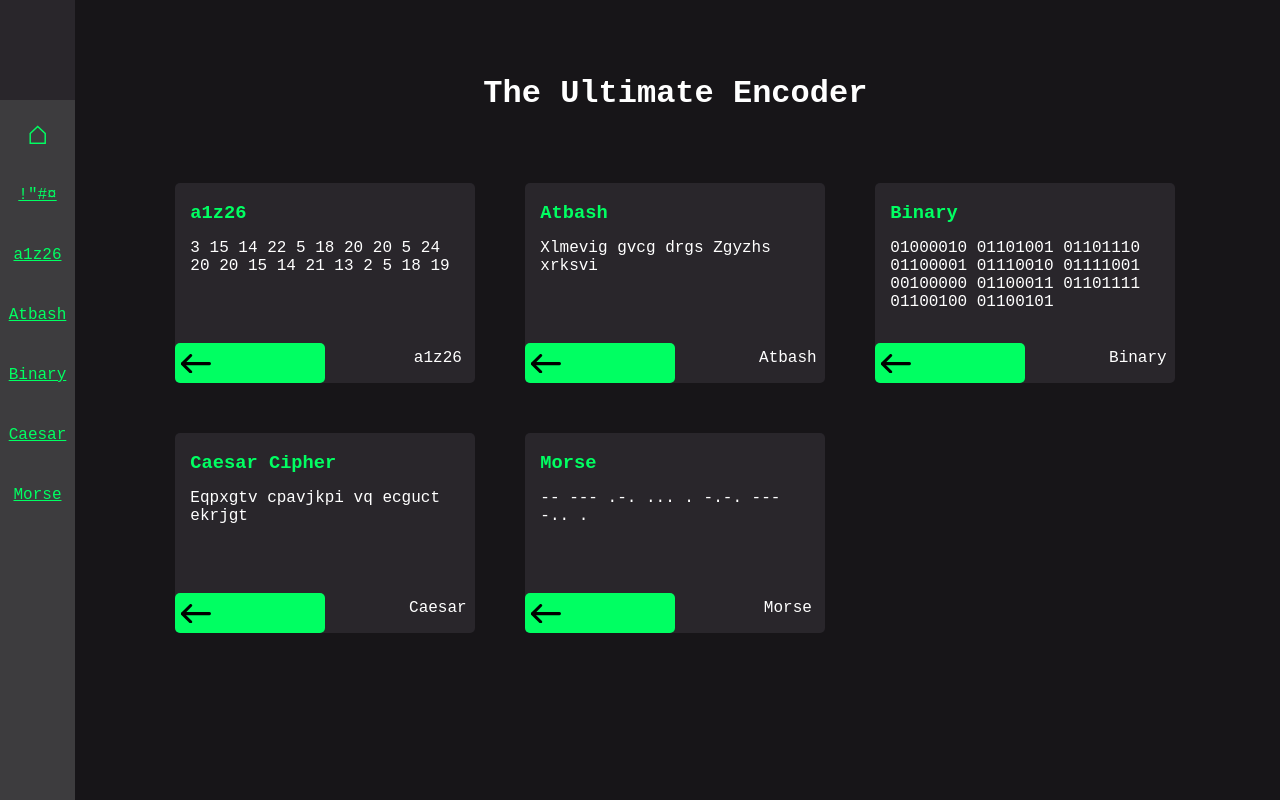
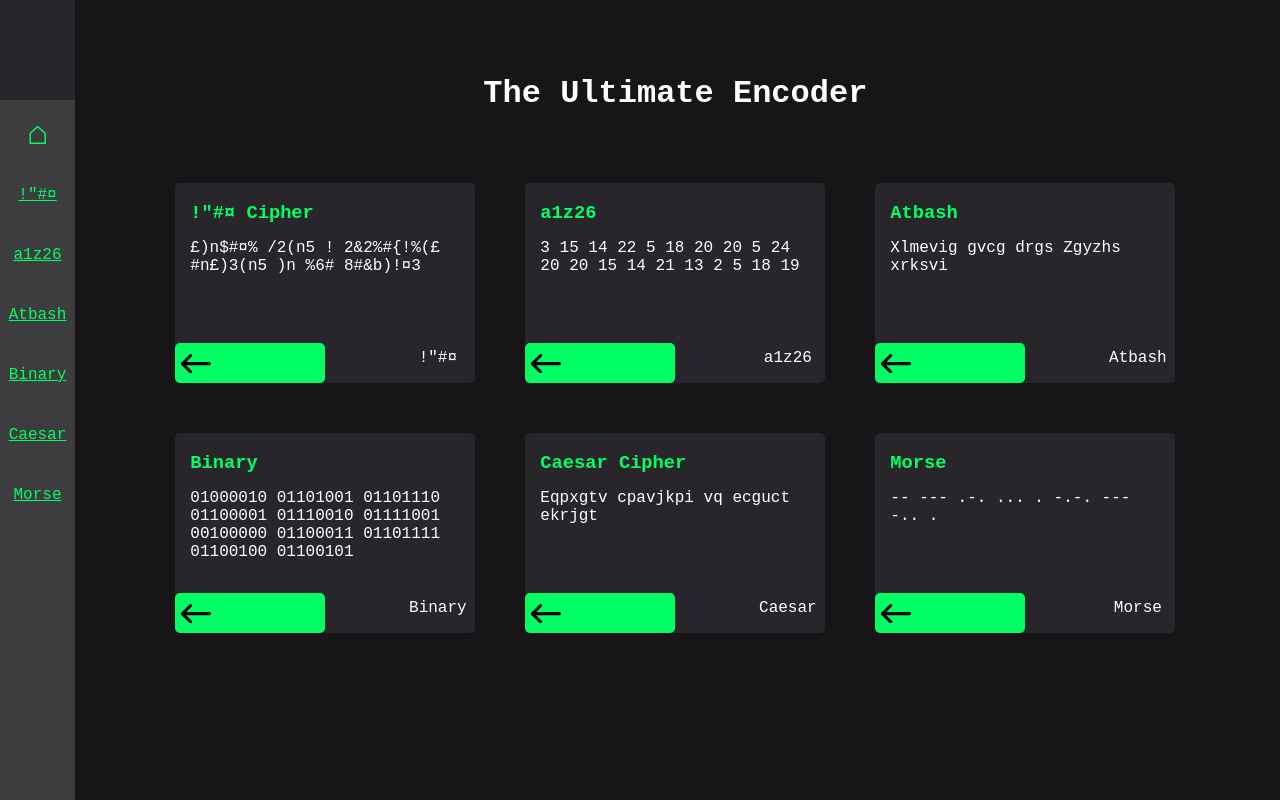
Before and after one commit to Jun1l1ll1/Encoder, a SvelteKit app: page / in a window 1280 px wide. Built offline with nearby package versions, Linux system fonts and the light colour scheme; a web font is replaced by a local one.

Commit message:
added qwer to home page

```diff
--- a/src/routes/+page.svelte
+++ b/src/routes/+page.svelte
@@ -5,6 +5,7 @@
     import Icons from "$lib/components/Icons.svelte";
 
     let ciphers = {
+        "!\"#¤ Cipher": {"code":"qwer", "txt":"£)n$#¤% /2(n5 ! 2&2%#{!%(£ #n£)3(n5 )n %6# 8#&b)!¤3"},
         "a1z26": {"code":"a1z26", "txt":"3 15 14 22 5 18 20  20 5 24 20  20 15  14 21 13 2 5 18 19"},
         "Atbash": {"code":"atbash", "txt":"Xlmevig gvcg drgs Zgyzhs xrksvi"},
         "Binary": {"code":"binary", "txt":"01000010 01101001 01101110 01100001 01110010 01111001 00100000 01100011 01101111 01100100 01100101"},
--- a/src/routes/qwer/+page.svelte
+++ b/src/routes/qwer/+page.svelte
@@ -119,7 +119,7 @@
 
 <div class="center">
 
-    <h1 class="title front">!"#¤ Cipher</h1>
+    <h1 class="title front">!"#¤ Cipher Converter</h1>
 
     <div class="input_grid_cont front">
 
```
